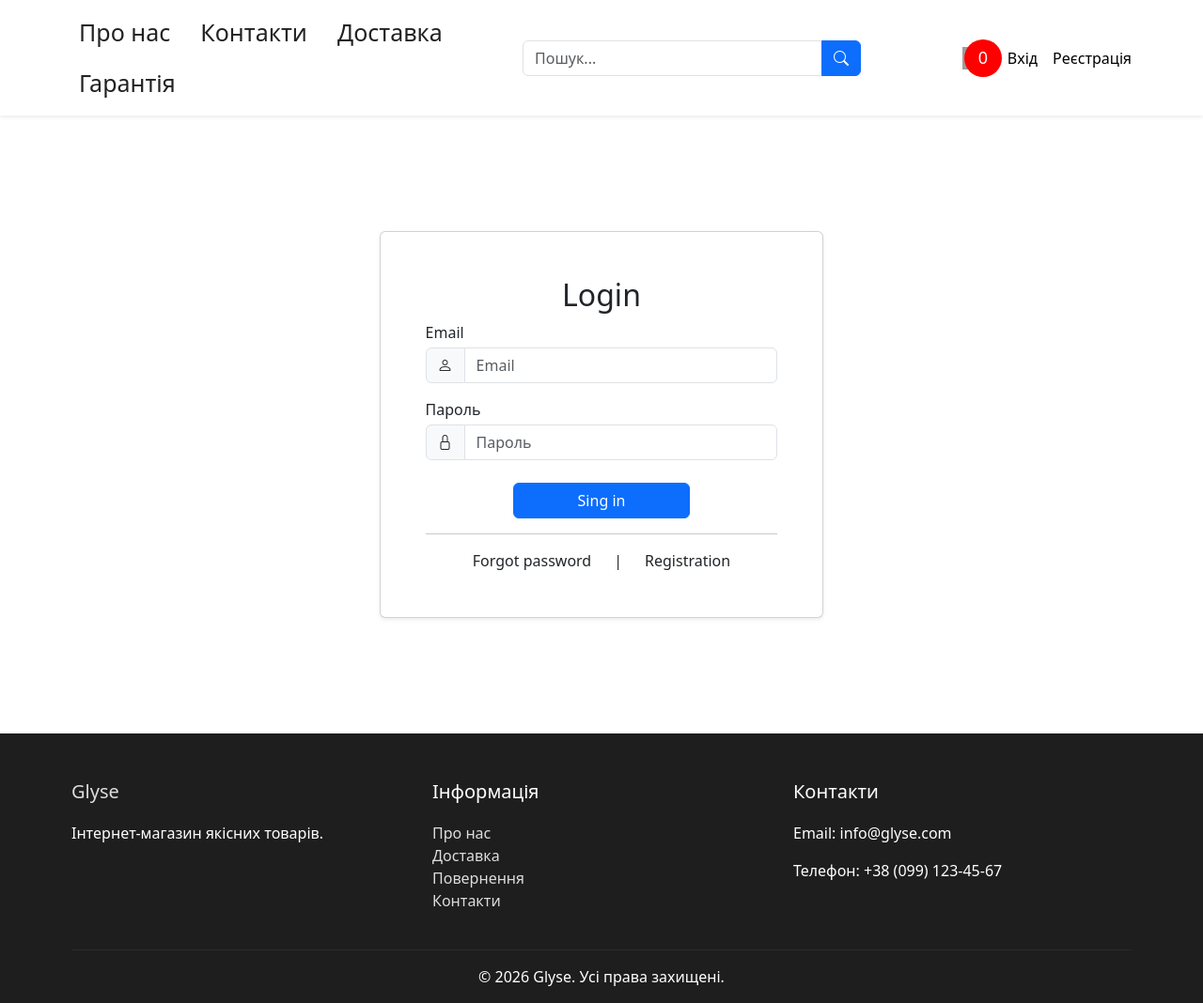
After one commit to panda-coder-228/Django-Shop-python, a Django app: page /users/login/ in a window 1280 px wide. The commit adds this page. Shown: the whole page at 94% size. Run offline with Django 4.2, Linux system fonts and the light colour scheme; data that the repository does not hold is empty; some libraries are stand-ins or nearby versions; grey boxes are pictures that could not be loaded.

Commit message:
create login with password and username=email

```diff
--- a/apps/core/middleware/request_id_middleware.py
+++ b/apps/core/middleware/request_id_middleware.py
@@ -7,7 +7,7 @@ class RequestIdMiddleware:
         self.get_response = get_response
 
     def __call__(self, request):
-        request_id = str(uuid.uuid4())
+        request_id = str(uuid.uuid4().hex[:8])
         set_request_id(request_id)
         request.request_id = request_id
 
--- a/apps/core/telegram/telegram_handler.py
+++ b/apps/core/telegram/telegram_handler.py
@@ -35,6 +35,7 @@ class SimpleTelegramHandler(logging.Handler):
         self.session.mount("https://", adapter)
 
     def emit(self, record):
+        print("TELEGRAM HANDLER WORKS")
         try:
             message = self.format(record)
 
--- a/apps/main/templates/main/base.html
+++ b/apps/main/templates/main/base.html
@@ -83,9 +83,9 @@
 
                         {% if user.is_authenticated %}
                             <a href="#" class="nav-a m-2">Профіль</a>
-                            <a href="#" class="nav-a m-2" >Вихід</a>
+                            <a href="{% url 'users:logout' %}" class="nav-a m-2" >Вихід</a>
                         {% else %}
-                            <a href="#">Вхід</a>
+                            <a href="{% url 'users:login' %}">Вхід</a>
                             <a href="#">Реєстрація</a>
                         {% endif %}
 
--- a/apps/users/forms.py
+++ b/apps/users/forms.py
@@ -0,0 +1,8 @@
+from django import  forms
+from django.contrib.auth.forms import AuthenticationForm, UserChangeForm, UserCreationForm
+from apps.users.models import CustomerUser
+from apps.core.forms.mixins import BootstrapFormMixin
+
+class LoginUserForm(BootstrapFormMixin, AuthenticationForm):
+    username = forms.EmailField(label="Email")
+    password = forms.CharField(label="Пароль", widget=forms.PasswordInput())
--- /dev/null
+++ b/apps/users/templates/users/login.html
@@ -0,0 +1,74 @@
+{% extends "main/base.html" %}
+
+{% load static %}
+
+{% block title %}login{% endblock title %}
+
+{% block content %}
+    <div class="wrapper-login">
+        <div class="login d-flex align-items-center" style="min-height:calc(100vh - 190px);">
+            <div class="container">
+                <div class="row justify-content-center">
+                    <div class="col-12 col-sm-10 col-md-8 col-lg-6">
+                        <div class="card shadow-sm rounded p-5" style="width: 100%; max-width: 600px;">
+                            <h2 class="text-center">Login</h2>
+                            <form action="{% url 'users:login' %}" method="post" novalidate>
+                                {% csrf_token %}
+                                {% if request.GET.next %}
+                                    <input type="hidden" name="next" value="{{ request.GET.next }}">
+                                {% endif %}
+                                {% if form.non_field_errors %}
+                                    <div class="alert alert-danger mt-1">
+                                        {% for error in form.non_field_errors %}
+                                            <div>{{ error }}</div>
+                                        {% endfor %}
+                                    </div>
+                                {% endif %}
+                                <div class="block-login mb-3">
+                                    <div class="d-flex align-items-start">
+                                        {{ form.username.label }}
+                                    </div>
+                                    <div class="input-group mt-1">
+                                        <span class="input-group-text" ><i class="bi bi-person"></i></span>
+                                            {{ form.username }}
+                                    </div>
+                                    {% if form.username.errors %}
+                                        <div class="text-danger small me-1 mt-1">
+                                            {% for error in form.username.errors %}
+                                                <div>{{ error }}</div>
+                                            {% endfor %}
+                                        </div>
+                                    {% endif %}
+                                </div>
+                                <div class="block-login mb-3">
+                                    <div class="d-flex align-items-start">
+                                        {{ form.password.label }}
+                                    </div>
+                                    <div class="input-group mt-1">
+                                        <span class="input-group-text" ><i class="bi bi-lock"></i></span>
+                                            {{ form.password }}
+                                    </div>
+                                    {% if form.password.errors %}
+                                        <div class="text-danger small me-1 mt-1">
+                                            {% for error in form.password.errors %}
+                                                <div>{{ error }}</div>
+                                            {% endfor %}
+                                        </div>
+                                    {% endif %}
+                                </div>
+                                <button type="submit" class="btn btn-primary w-50 mx-auto d-block mt-4">Sing in</button>
+                            </form>
+                            <div class="password-reset">
+                                <hr>
+                                    <div class="d-flex justify-content-center gap-4 mt-2">
+                                        <a href="#">Forgot password</a> |
+                                        <a href="#">Registration</a>
+                                    </div>
+                            </div>
+                        </div>
+                    </div>
+                </div>
+            </div>
+        </div>
+    </div>
+{% endblock content %}
--- a/apps/users/urls.py
+++ b/apps/users/urls.py
@@ -8,22 +8,22 @@ app_name = "users"
 urlpatterns = [
     path("login/", views.login_view, name="login"),
     path("logout/", views.logout_view, name="logout"),
-    path("registration/", views.registration, name="registration"),
-    path("profile/", views.profile, name="profile"),
-    path("password_change/", auth_view.PasswordChangeView.as_view(template_name="registration/password_change_form.html",
-                                                                success_url="users:password_change_done"),
-                                                                name="password_change"),
-    path("password_change_done/", auth_view.PasswordChangeDoneView.as_view(template_name="registration/password_change_done.html"),
-                                                                name="password_change_done"),
-    path("password_reset/", auth_view.PasswordResetView.as_view(template_name="registration/password_reset_form.html",
-                                                                email_template_name="users/password_reset_email.html",
-                                                                success_url="users:password_reset_done"),
-                                                                name="password_reset"),
-    path("password_reset_done/", auth_view.PasswordResetDoneView.as_view(template_name="registration/password_reset_done.html"),
-                                                                name="password_reset_done"),
-    path("password_reset_complete/", auth_view.PasswordResetCompleteView.as_view(template_name="registration/password_reset_complete.html"),
-                                                                name="password_reset_complete"),
-    path("reset/<uidb64>/<token>/", auth_view.PasswordResetConfirmView.as_view(template_name="registration/password_reset_confirm.html",
-                                                                success_url="users:password_reset_complete"),
-                                                                name="password_reset_confirm")
+    # path("registration/", views.registration, name="registration"),
+    # path("profile/", views.profile, name="profile"),
+    # path("password_change/", auth_view.PasswordChangeView.as_view(template_name="registration/password_change_form.html",
+    #                                                             success_url="users:password_change_done"),
+    #                                                             name="password_change"),
+    # path("password_change_done/", auth_view.PasswordChangeDoneView.as_view(template_name="registration/password_change_done.html"),
+    #                                                             name="password_change_done"),
+    # path("password_reset/", auth_view.PasswordResetView.as_view(template_name="registration/password_reset_form.html",
+    #                                                             email_template_name="users/password_reset_email.html",
+    #                                                             success_url="users:password_reset_done"),
+    #                                                             name="password_reset"),
+    # path("password_reset_done/", auth_view.PasswordResetDoneView.as_view(template_name="registration/password_reset_done.html"),
+    #                                                             name="password_reset_done"),
+    # path("password_reset_complete/", auth_view.PasswordResetCompleteView.as_view(template_name="registration/password_reset_complete.html"),
+    #                                                             name="password_reset_complete"),
+    # path("reset/<uidb64>/<token>/", auth_view.PasswordResetConfirmView.as_view(template_name="registration/password_reset_confirm.html",
+    #                                                             success_url="users:password_reset_complete"),
+    #                                                             name="password_reset_confirm"),
 ]
--- /dev/null
+++ b/apps/users/views.py
@@ -0,0 +1,86 @@
+from sys import int_info
+
+from django.shortcuts import redirect, render
+from django.contrib.auth.decorators import login_required
+from django.contrib import auth, messages
+from django.urls import reverse
+from .forms import LoginUserForm
+from django.db.models import Prefetch
+from .utils import redirect_with_next, client_ip
+import logging
+import time
+
+logger = logging.getLogger("users")
+
+def login_view(request):
+    ip = client_ip(request)
+    start_time = time.perf_counter()
+    endpoint = request.get_full_path()
+    user_agent = request.META.get("HTTP_USER_AGENT", "")[:200]
+
+    if request.user.is_authenticated:
+        return redirect("main:product_list")
+
+
+
+    form = LoginUserForm(request=request, data=request.POST or None)
+
+    if request.method == "POST":
+        if form.is_valid():
+            username = form.cleaned_data["username"]
+            password = form.cleaned_data["password"]
+
+            user = auth.authenticate(request, username=username, password=password)
+
+            if not user is None:
+                duration = int((time.time() - start_time) * 1000 )
+
+                auth.login(request, user)
+
+                messages.success(request, f"{user.first_name} Ви успішно вішли")
+
+                logger.info(
+                    "login_sucsses",
+                    extra={
+                        "user.id": user.id,
+                        "email": user.username,
+                        "action": "Login",
+                        "status": "success",
+                        "method": request.method,
+                        "ip": ip,
+                        "duration": duration,
+                        "endpoint": endpoint,
+                        "user_agent": user_agent,
+                    }
+                )
+                return redirect_with_next(request, next_url)
+            else:
+                logging.warning(
+                "login_failed_invalid_credentials",
+                extra={
+                    "user_id": user.id,
+                    "action": "login",
+                    "status": "failed",
+                    "method": request.method,
+                    "ip": ip,
+                    "duration": duration,
+                    "endpoint": endpoint,
+                    "user_agent": user_agent,
+                }
+                )
+        else:
+            logger.warning(
+                "login_failed_invalid_form",
+                extra={
+                    "action": "login",
+                    "status": "failed",
+                    "ip": ip,
+                    "errors": form.errors.get_json_data(),
+                }
+            )
+    return render(request, "users/login.html", {"form":form})
+
+
+def logout_view(request):
+    auth.logout(request)
+    return redirect(reverse("main:product_list"))
--- a/config/settings/logging.py
+++ b/config/settings/logging.py
@@ -11,6 +11,7 @@ LOGGING = {
 
     "formatters":{
         "verbose":{
+            "()": "apps.core.telegram.telegram_handler.EmojiFormatter",
             "format": "{emoji} |{asctime} | {levelname:<8} | {name} | {module}:{lineno} | {message} | {request_id}",
             "style": "{",
             "datefmt": "%Y-%m-%d | %H-%M-%S"
@@ -79,7 +80,7 @@ LOGGING = {
     "loggers":{
         "django.request":{
             "handlers": ["errors_file", "telegram"],
-            "level": "INFO",
+            "level": "ERROR",
             "propagate": False,
         },
         "django":{
@@ -87,7 +88,7 @@ LOGGING = {
             "level": "INFO",
             "propagate": False,
         },
-        "users_file":{
+        "apps.users":{
             "handlers":["users_file", "errors_file"],
             "level":"INFO",
             "propagate": False,
--- a/config/urls.py
+++ b/config/urls.py
@@ -6,6 +6,7 @@ from django.conf.urls.static import static
 urlpatterns = [
     path('admin/', admin.site.urls),
     path("shop/", include("apps.main.urls", namespace="main") ),
+    path("users/", include("apps.users.urls", namespace="users") ),
 ]
 
 if settings.DEBUG:
```
Also changed, not shown: apps/users/utils.py (+17 -0 lines), apps/users/templates/users/login_view.html (deleted), 2 other files.
